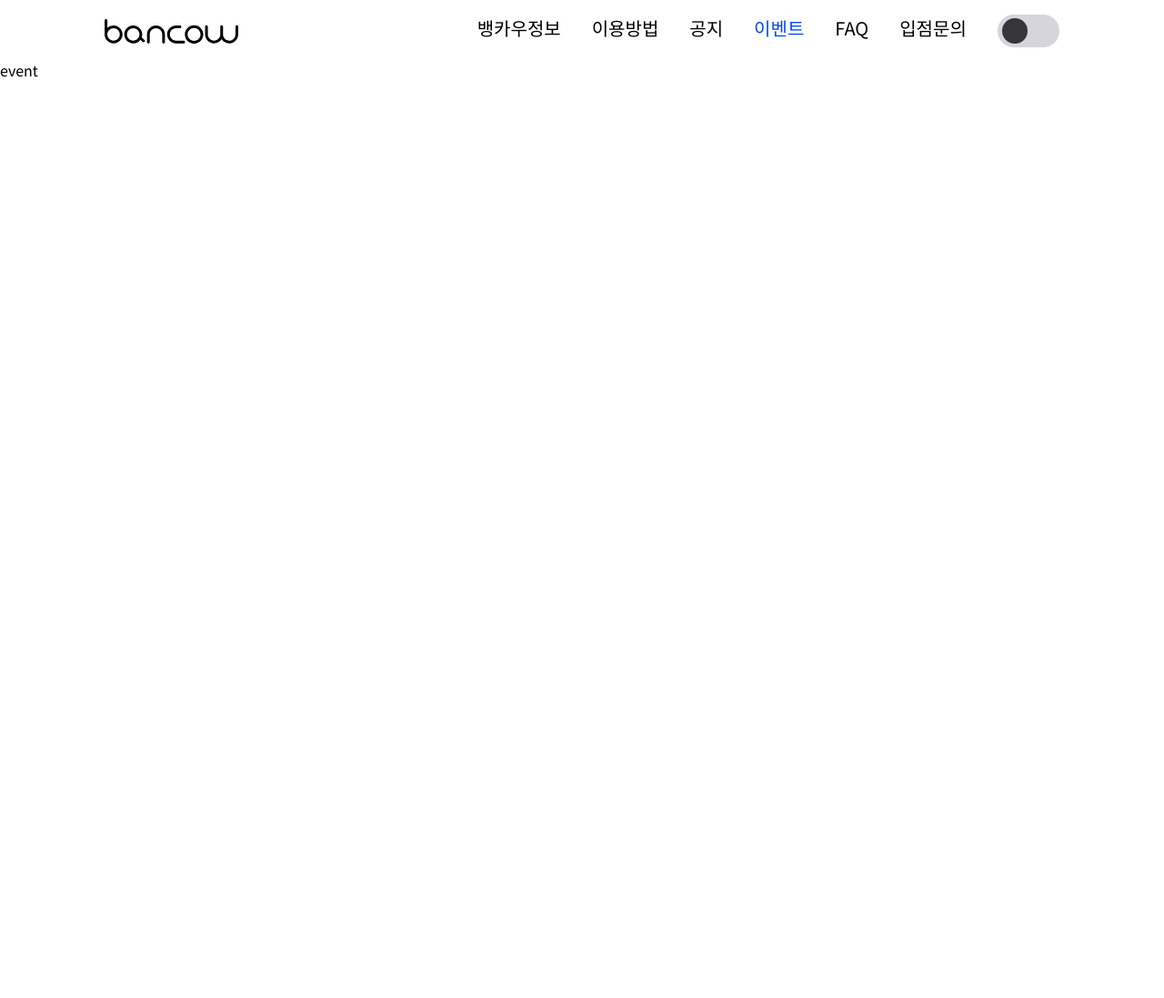
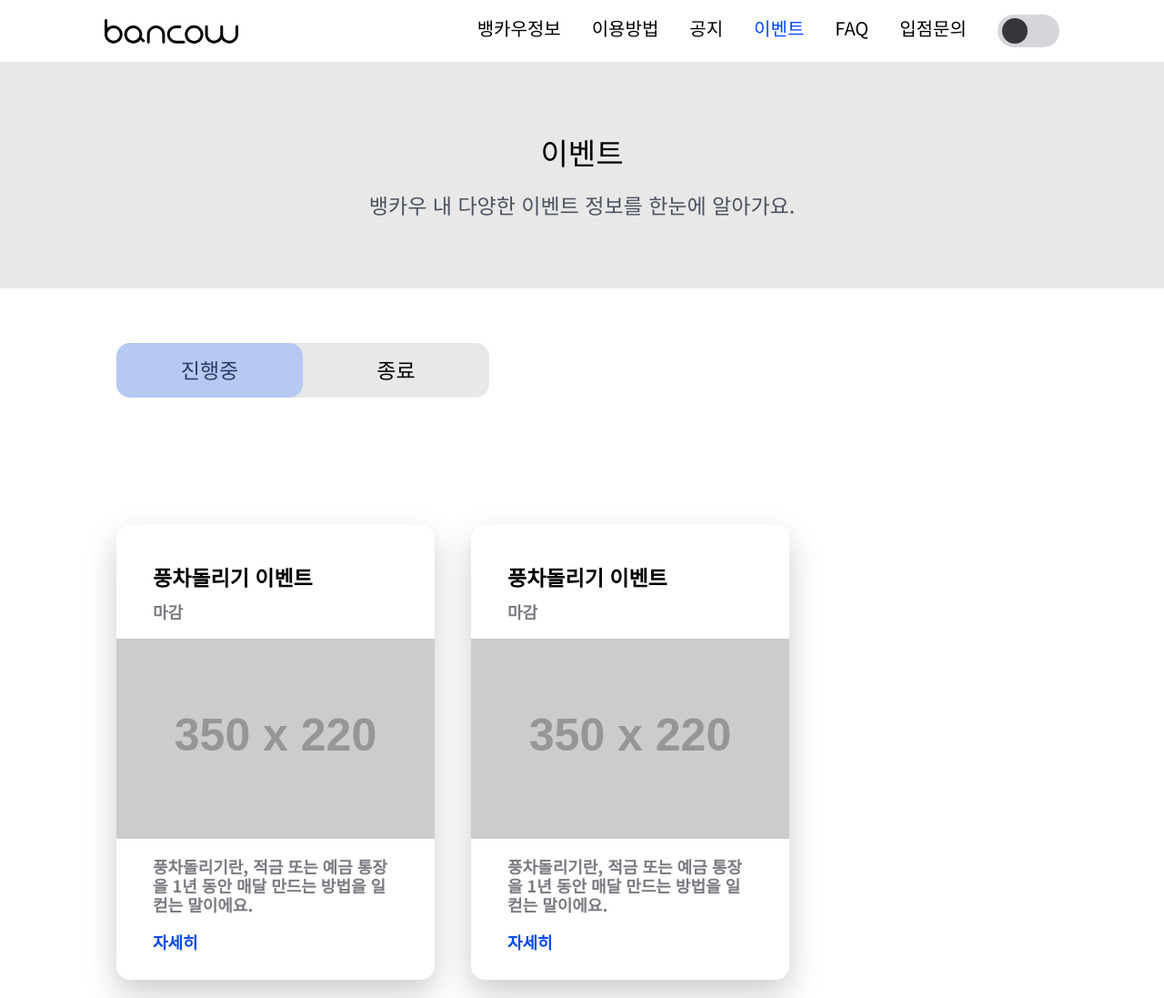
Before and after one commit to iamidlek/bancow-client, a Next.js app: page /event in a window 1280 px wide. Shown: the top 1097 px of the page at 91% size. Before the commit the page ends 800 px from the top, so only its background shows below. Built offline with nearby package versions, Linux system fonts and the light colour scheme.

Commit message:
feat: complete event page - #40

```diff
--- a/src/pages/event/index.tsx
+++ b/src/pages/event/index.tsx
@@ -1,7 +1,16 @@
 import React from "react";
+import Section1 from "../../component/event/Section1";
+import Section2 from "../../component/event/Section2";
+import Section3 from "../../component/event/Section3";
 
 const Event = () => {
-  return <div>event</div>;
+  return (
+    <>
+      <Section1 />
+      <Section2 />
+      <Section3 />
+    </>
+  );
 };
 
 export default Event;
--- a/src/pages/faq/index.tsx
+++ b/src/pages/faq/index.tsx
@@ -1,6 +1,6 @@
 import React from "react";
 import SearchSection from "../../component/faq/SearchSection";
-import CategorySection from '../../component/faq/CategorySection'
+import CategorySection from "../../component/faq/CategorySection";
 
 const Faq = () => {
   return (
```
